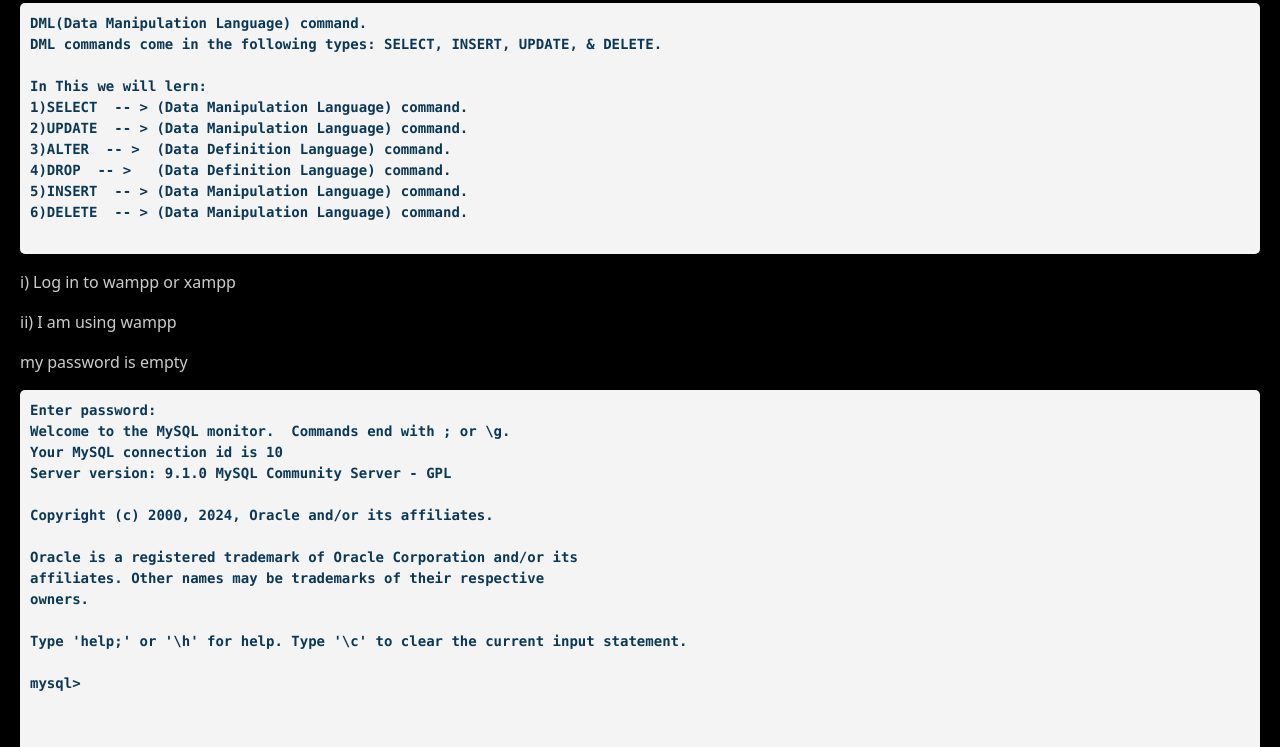
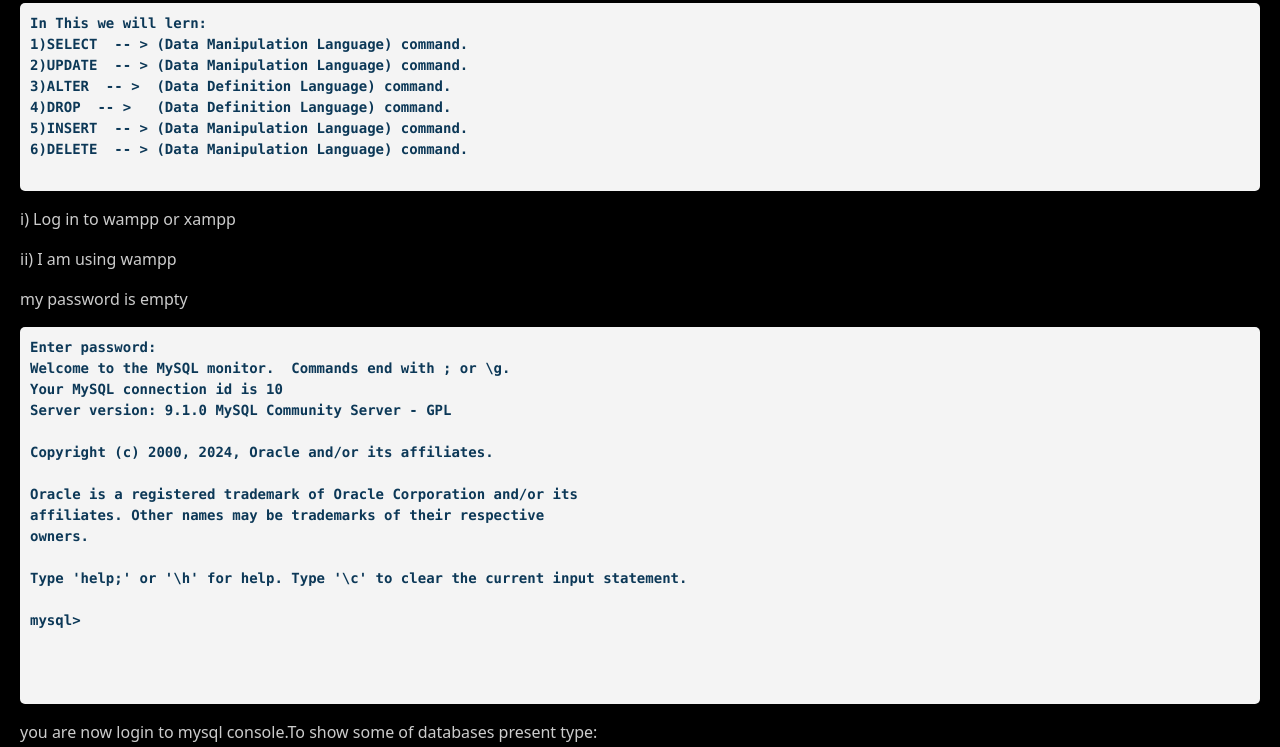
Before and after one commit to ankqxprt01/mysql_cmds, a plain HTML site: page Commands2.html in a window 1280 px wide. Shown: the part 53-800 px from the top of the page. Drawn offline with nearby package versions, Linux system fonts and the light colour scheme; a web font is replaced by a local one.

Commit message:
Update Commands2.html

```diff
--- a/Commands2.html
+++ b/Commands2.html
@@ -75,9 +75,6 @@
 <body style="background-color: #000;">
     <h1>Sql Commands</h1>
     <pre>
-DML(Data Manipulation Language) command.
-DML commands come in the following types: SELECT, INSERT, UPDATE, & DELETE.
-
 In This we will lern:
 1)SELECT  -- > (Data Manipulation Language) command.
 2)UPDATE  -- > (Data Manipulation Language) command.
```
